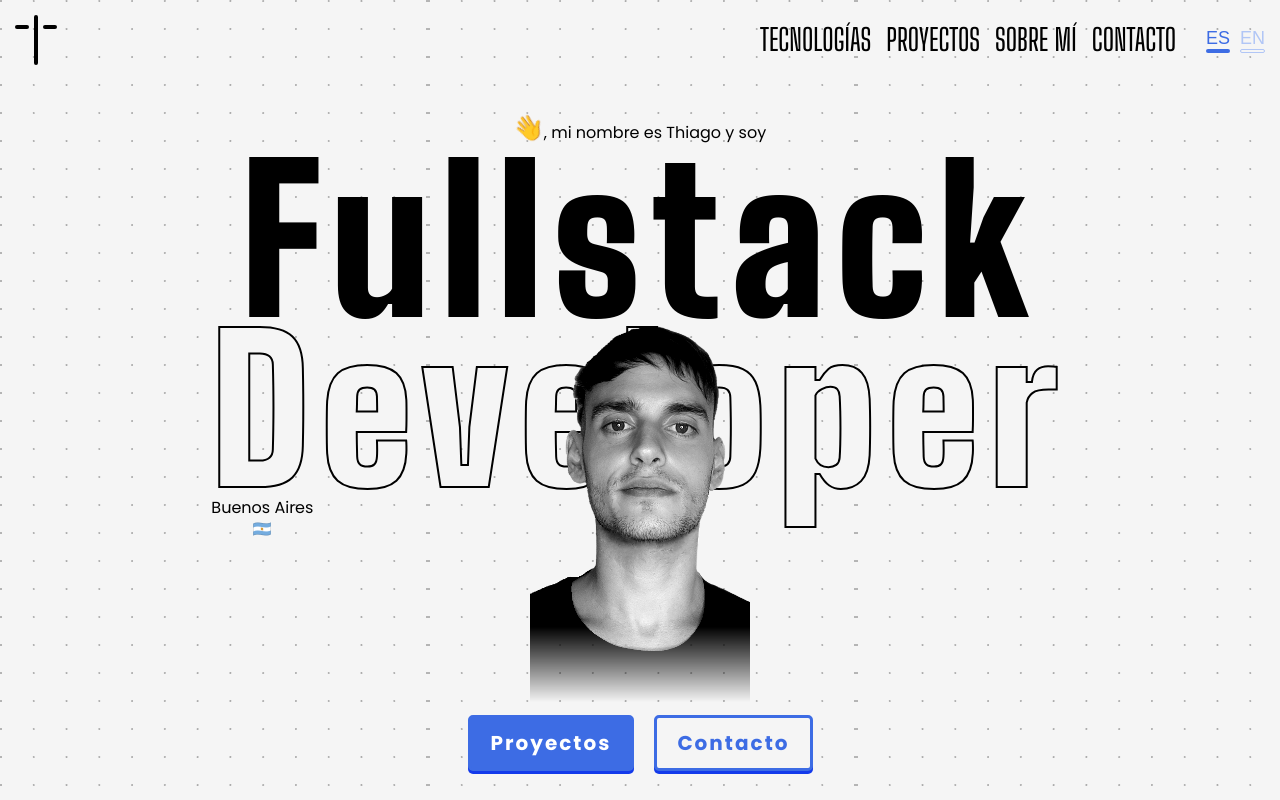
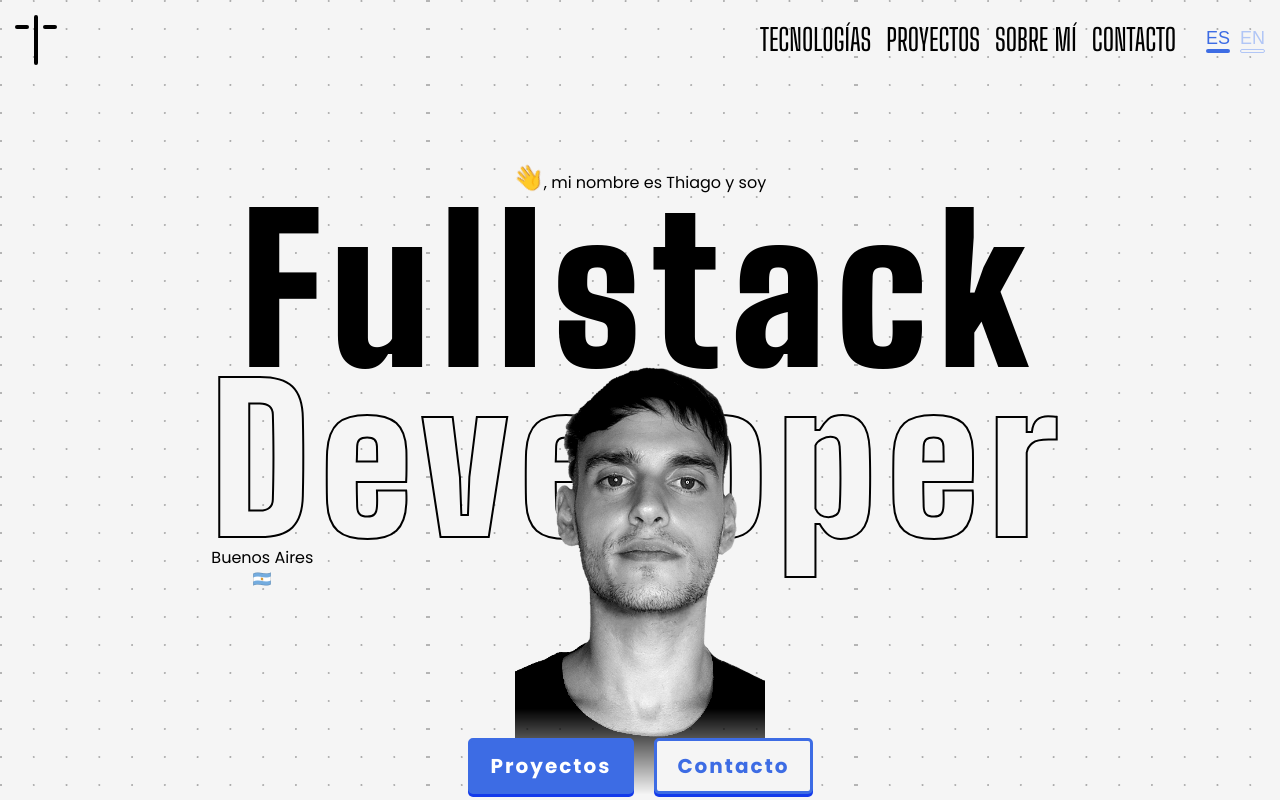
Before and after one commit to thiagoSalaberry/portfolio, a Next.js app: page / in a window 1280 px wide. Shown: the top 800 px of the page. Built offline with nearby package versions, Linux system fonts and the light colour scheme.

Commit message:
fix: welcome img

```diff
--- a/pages/home.module.css
+++ b/pages/home.module.css
@@ -74,7 +74,7 @@
         align-self: flex-start;
     }
     .welcome__pic {
-        max-width: 220px;
+        width: 220px;
         filter: saturate(0) contrast(1.7);
         position: absolute;
         left: 50%;
@@ -102,23 +102,20 @@
             transform: translate(-50%, -17%);
         }
     }
+    @media (min-width: 1280px) {
+        .welcome__pic {
+            width: 250px;
+        }
+        .welcome-buttons-container {
+            padding-top: 140px;
+        }
+    }
 }
 @media (min-width: 1280px) {
     .welcome-section {
-        padding: 0 200px;
-        margin-top: 0px;
+        padding-top: 80px;
         height: calc(100vh - 80px);
-        justify-content: center;
-    }
-    .welcome__pic {
-        max-width: 220px;
-        filter: saturate(0) contrast(1.7);
-        position: relative;
-        margin-top: -50px;
-        mask-image: linear-gradient(
-            black 80%,
-            transparent
-        );
+        justify-content: flex-start;
     }
 }
 
@@ -245,8 +242,50 @@
         );
         z-index: 1;
     }
+    @media (min-width: 768px) {
+        .about__me-content {
+            width: 100%;
+            display: grid;
+            column-gap: 44px;
+            row-gap: 0;
+            grid-template-columns: 1fr 1fr;
+            grid-template-rows: 1fr auto;
+        }
+        .about__me-quote {
+            font-size: 110px;
+            max-width: 300px;
+            text-align: right;
+            z-index: 2;
+            grid-column: 1;
+            grid-row: 1;
+            justify-self: flex-end;
+        }
+        .about__me-img {
+            position: inherit;
+            mask-image: linear-gradient(
+                black 80%,
+                transparent
+            );
+            z-index: 1;
+            grid-column: 2;
+            grid-row: 1;
+            height: 420px;
+            width: auto;
+            transform: translate(0,0);
+        }
+        .about__me-buttons-container {
+            grid-column: 1 / 3;
+            grid-row: 2;
+            justify-self: center;
+        }
+    }
 }
-
+@media (min-width: 768px) {
+    .about__me-section {
+        justify-content: space-evenly;
+        padding: 0;
+    }
+}
 /* CONTACT SECTION */
 .contact-section {
     height: 100vh;
--- a/pages/index.tsx
+++ b/pages/index.tsx
@@ -166,8 +166,8 @@ export default function Home() {
             <Navigation href="https://www.linkedin.com/in/thiago-salaberry/" style="button" icon="linkedin"/>
             <Button which="IconButton" onClick={()=>{}}>CV <Download size={30}/></Button>
           </div>
+          <img src="3.png" alt="me.png" className={styles["about__me-img"]}/>
         </div>
-        <img src="3.png" alt="me.png" className={styles["about__me-img"]}/>
       </section>
       <section className={styles["contact-section"]} id="contact">
         <h3 className={styles["section-title"]}>{translation[language].contact_section.title}</h3>
```
